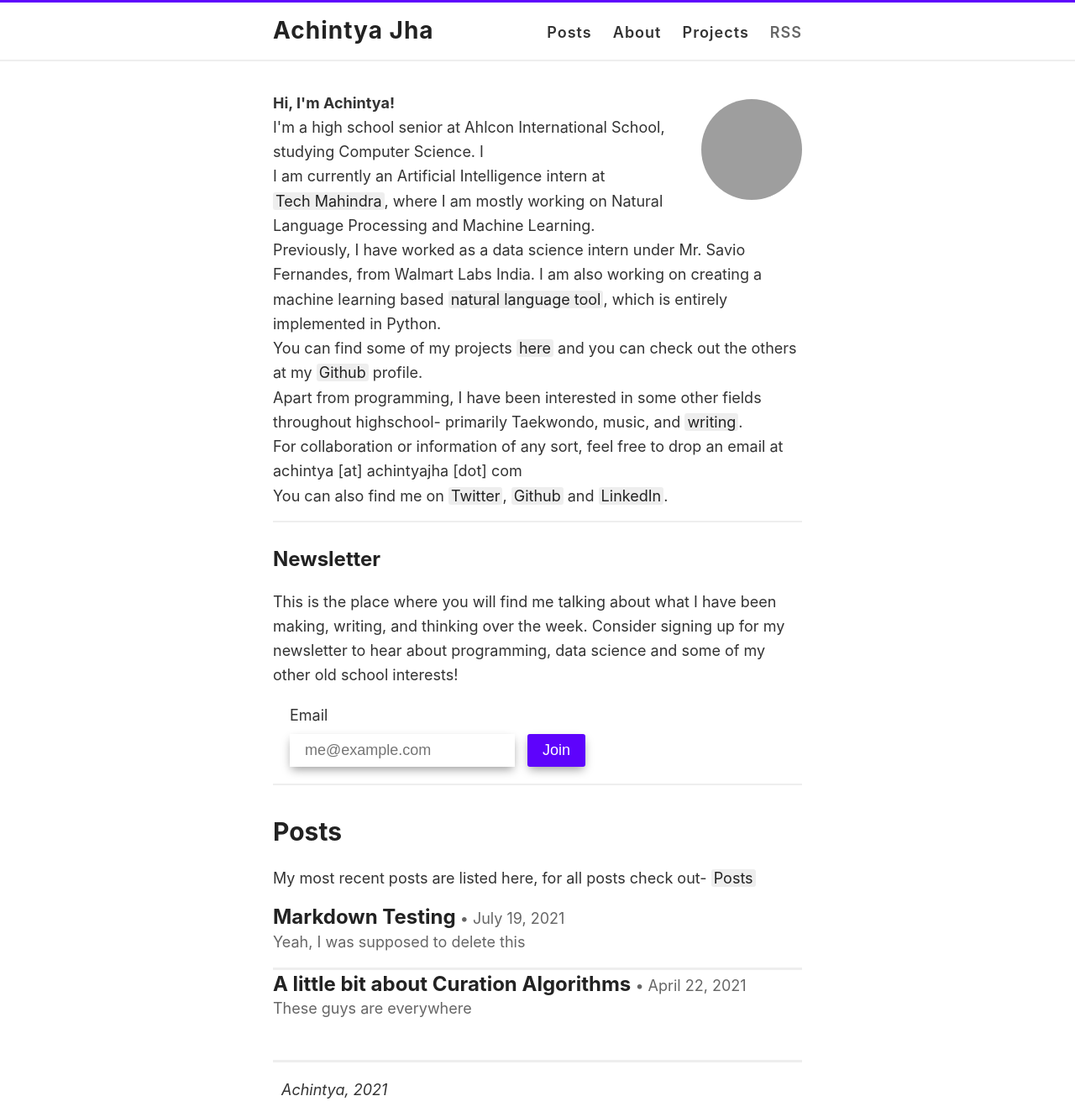
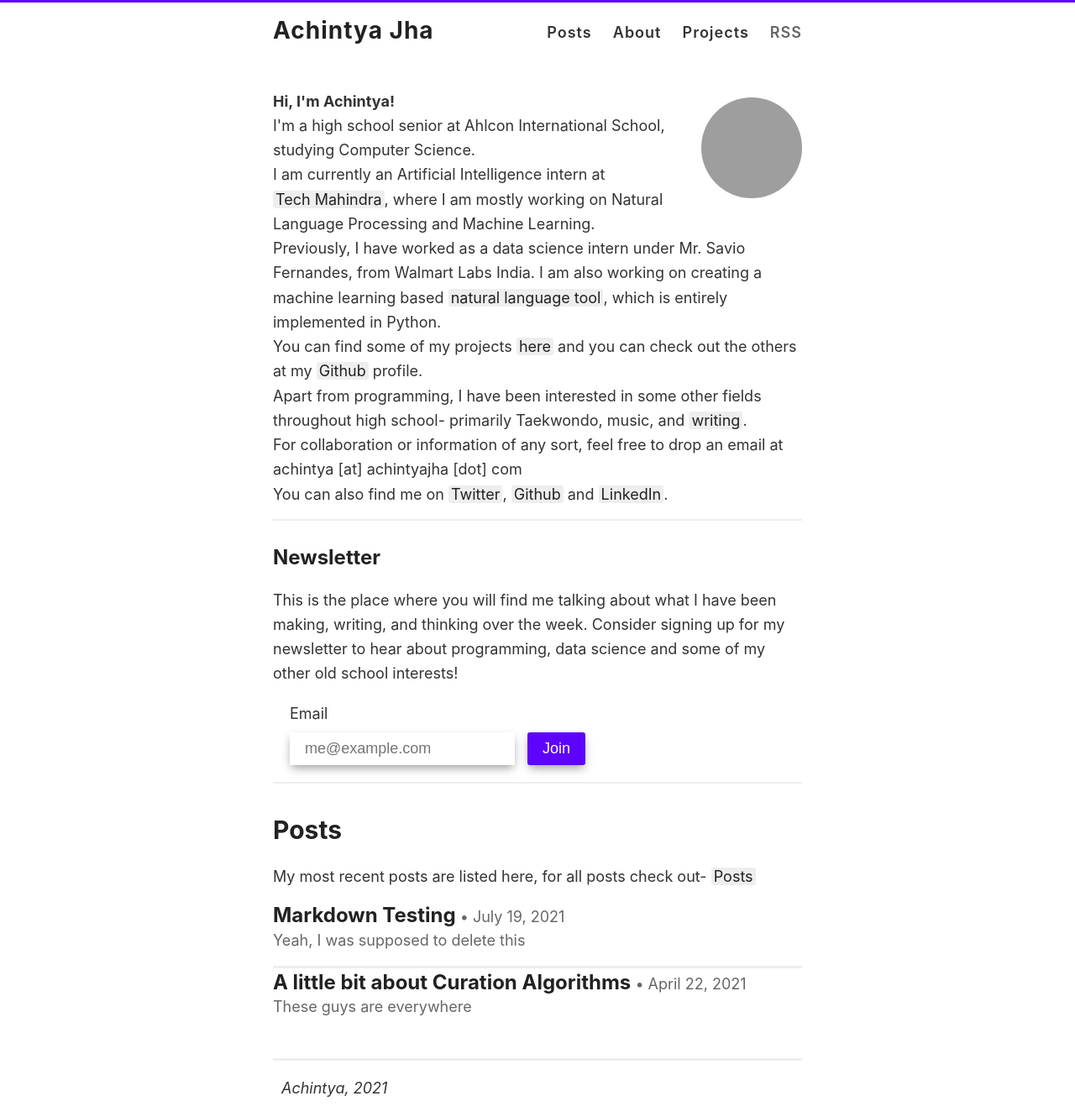
Before and after one commit to achntj/achintyajha.github.io, a Jekyll site: the page built from index.html, in a window 1280 px wide. Shown: the whole page at 84% size. Built offline with Jekyll 4.4.1, drawn with Linux system fonts in a browser that asks for light colours; grey boxes are pictures that could not be loaded.

Commit message:
info-update

```diff
--- a/index.html
+++ b/index.html
@@ -9,8 +9,7 @@ layout: default
   <p>
     <b>Hi, I'm Achintya!</b>
     <br/>
-    I'm a high school senior at Ahlcon International
-    School, studying Computer Science. I
+    I'm a high school senior at Ahlcon International School, studying Computer Science.
     <br />
     I am currently an Artificial Intelligence intern at <a href="https://www.techmahindra.com/en-in/innovation/makers-lab/">Tech
       Mahindra</a>, where I am mostly working on Natural Language Processing and Machine Learning.
@@ -22,7 +21,7 @@ layout: default
     <a href="https://github.com/achintyajha">Github</a> profile.
     <br />
     Apart from programming, I have been interested in some other
-    fields throughout highschool- primarily Taekwondo, music, and <a href="https://achintyajha.in/posts">writing</a>.
+    fields throughout high school- primarily Taekwondo, music, and <a href="https://achintyajha.in/posts">writing</a>.
     <br />
     For collaboration or information of any sort, feel free to drop an email at achintya [at] achintyajha [dot] com<br />
     You can also find me on <a href="https://www.twitter.com/achintyajha05">Twitter</a>, <a href="https://github.com/achintyajha">Github</a>
--- a/style.scss
+++ b/style.scss
@@ -162,7 +162,7 @@ img {
 .wrapper-masthead {
   border-top: 3px solid $purple;
   margin-bottom: 35px;
-  border-bottom: 2px solid $lightGray;
+  // border-bottom: 2px solid $lightGray;
 }
 
 .masthead {
```
